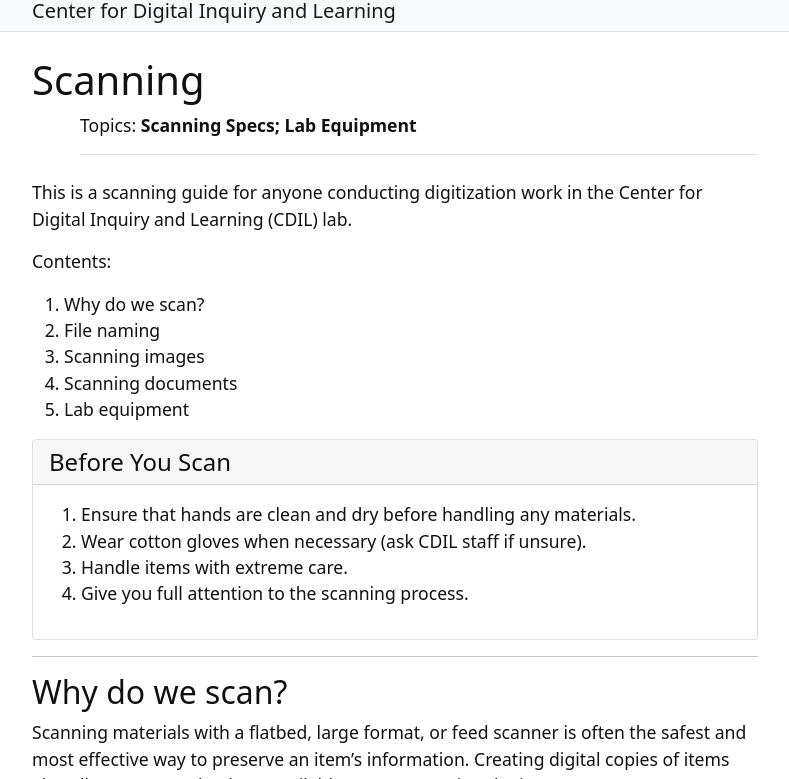
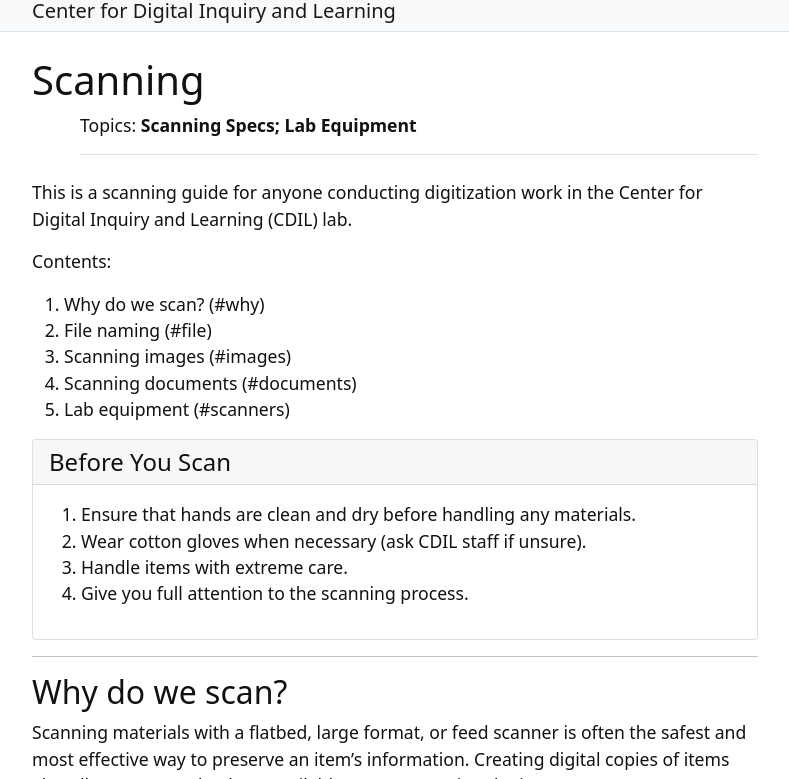
Before and after one commit to kitstokes/digi-proc, a Jekyll site: the page built from content/0-scanning.md, in a window 1280 px wide and 900 px high, cut to the strip 121-900 px from the top of the window. Shown: the whole strip, without its empty margins (245-1034 px from the left). Built offline with Jekyll 4.4.1, drawn with Linux system fonts in a browser that asks for light colours.

Commit message:
add tags to table of contents

```diff
--- a/content/0-scanning.md
+++ b/content/0-scanning.md
@@ -8,11 +8,11 @@ This is a scanning guide for anyone conducting digitization work in the Center f
 
 Contents:
 
-1. Why do we scan?
-2. File naming
-3. Scanning images
-4. Scanning documents
-5. Lab equipment
+1. Why do we scan? (#why)
+2. File naming (#file)
+3. Scanning images (#images)
+4. Scanning documents (#documents)
+5. Lab equipment (#scanners)
 
 {% capture text %}
 1. Ensure that hands are clean and dry before handling any materials.
@@ -24,6 +24,7 @@ Contents:
 
 -------------
 
+{:#why}
 ## Why do we scan?
 
 Scanning materials with a flatbed, large format, or feed scanner is often the safest and most effective way to preserve an item's information. Creating digital copies of items also allows us to make them available to patrons using the internet.
@@ -32,6 +33,7 @@ Scanning items at a high resolution allows us to use them in different ways with
 
 ---
 
+{:#file}
 ## File Naming
 
 Every scanned item needs a file name. A standardized file naming system helps us know exactly where an item belongs. Name scanned files using the following standardized naming rules:
@@ -57,6 +59,7 @@ Photograph Group 3, box 1, photograph 3 becomes `pg3_b1-003`.
 {% endcapture %}
 {% include card.html text=text header="Prepare Your Workstation" %}
 
+{:#images}
 # Scanning Images
 
 1. Turn on scanner at station.
@@ -85,6 +88,7 @@ Photograph Group 3, box 1, photograph 3 becomes `pg3_b1-003`.
 
 <!-- need to figure out how to get numbers to not reset to "1" after each image is included -->
 
+{:#documents}
 # Scanning Documents
 
 Document scans have different technical requirements from images. In the CDIL, we:
@@ -96,6 +100,7 @@ When conducting a documents-only scanning project, you will only need to create
 
 Follow all other directions for scanning an image, including the [file naming conventions]. Use the color separation guide unless working with the feed scanner.
 
+{:#scanners}
 # Lab Equipment
 
 This section is an overview of the scanning equipment we use in the CDIL.
```
